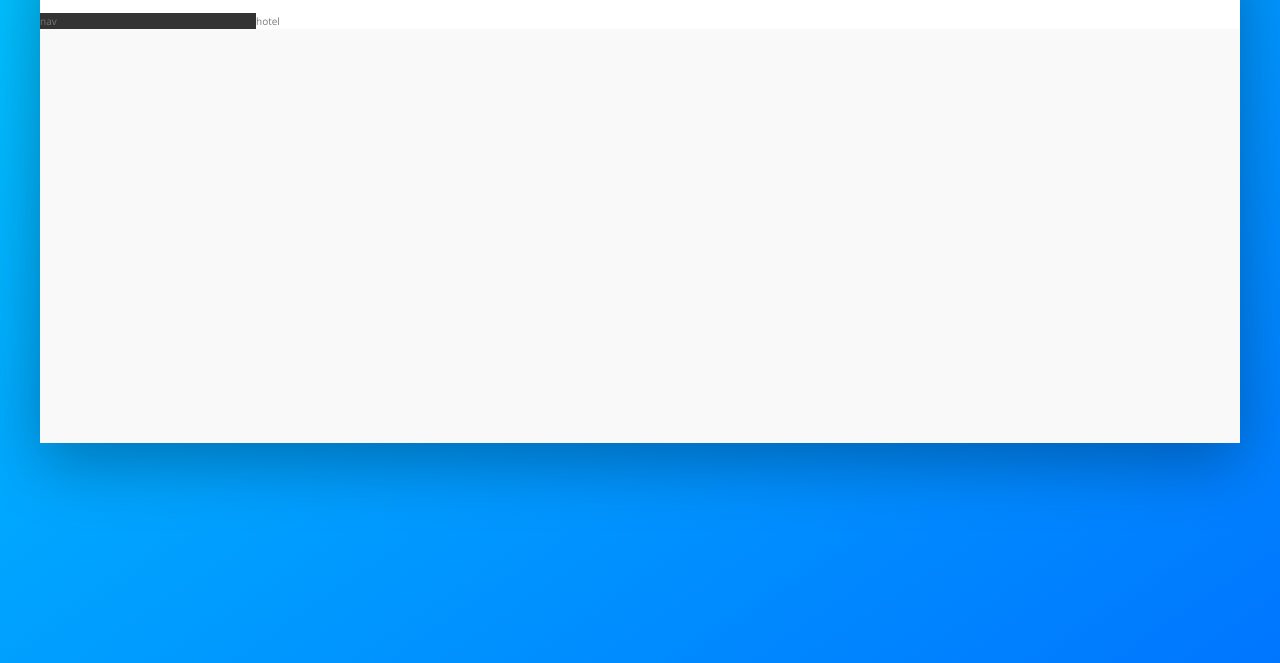
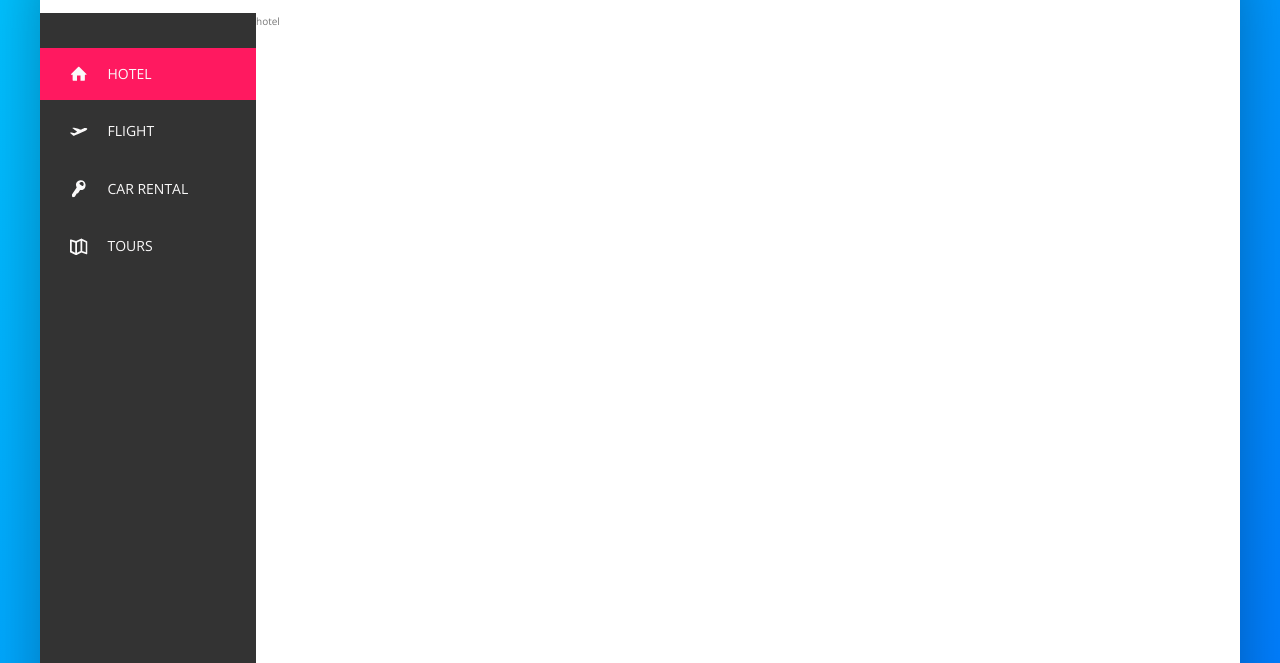
Before and after one commit to PiotrSzponar/bookall, a website: page index.html in a window 1280 px wide. Shown: the part 137-800 px from the top of the page. Drawn offline with nearby package versions, Linux system fonts and the light colour scheme.

Commit message:
Finish side navigation

```diff
--- a/index.html
+++ b/index.html
@@ -1,5 +1,6 @@
 <!DOCTYPE html>
 <html lang="en">
+
 <head>
     <meta charset="UTF-8">
     <meta name="viewport" content="width=device-width, initial-scale=1.0">
@@ -10,6 +11,7 @@
 
     <title>bookall &mdash; Your all-in-one booking app</title>
 </head>
+
 <body>
     <div class="container">
         <header class="header">
@@ -43,7 +45,43 @@
         </header>
         <div class="content">
             <nav class="sidebar">
-                    nav
+                <ul class="side-nav">
+                    <li class="side-nav__item side-nav__item--active">
+                        <a href="#" class="side-nav__link">
+                            <svg class="side-nav__icon">
+                                <use xlink:href="img/sprite.svg#icon-home"></use>
+                            </svg>
+                            <span>Hotel</span>
+                        </a>
+                    </li>
+                    <li class="side-nav__item">
+                        <a href="#" class="side-nav__link">
+                            <svg class="side-nav__icon">
+                                <use xlink:href="img/sprite.svg#icon-aircraft-take-off"></use>
+                            </svg>
+                            <span>Flight</span>
+                        </a>
+                    </li>
+                    <li class="side-nav__item">
+                        <a href="#" class="side-nav__link">
+                            <svg class="side-nav__icon">
+                                <use xlink:href="img/sprite.svg#icon-key"></use>
+                            </svg>
+                            <span>Car rental</span>
+                        </a>
+                    </li>
+                    <li class="side-nav__item">
+                        <a href="#" class="side-nav__link">
+                            <svg class="side-nav__icon">
+                                <use xlink:href="img/sprite.svg#icon-map"></use>
+                            </svg>
+                            <span>Tours</span>
+                        </a>
+                    </li>
+                </ul>
+                <div class="legal">
+                    &copy; 2019 by bookall. All rights reserved.
+                </div>
             </nav>
             <main class="hotel-view">
                 hotel
@@ -51,4 +89,5 @@
         </div>
     </div>
 </body>
+
 </html>
--- a/sass/_base.scss
+++ b/sass/_base.scss
@@ -18,6 +18,7 @@ Grey dark 3: #999
 
 :root {
     --color-primary: #FF1960;
+    --color-primary-bright: #ff6193;
     --color-primary-light: #00c6ff;
     --color-primary-dark: #0072ff;
 
--- a/sass/_components.scss
+++ b/sass/_components.scss
@@ -47,6 +47,7 @@
     &__button {
         border: none;
         background-color: var(--color-grey-light-2);
+        cursor: pointer;
 
         &:focus {
             outline: none;
@@ -117,3 +118,74 @@
         margin-right: 1rem;
     }
 }
+
+///////////////////////////////////////
+// SIDE NAVIGATION
+
+.side-nav {
+    font-size: 1.4rem;
+    list-style: none;
+    margin-top: 3.5rem;
+
+
+    &__item {
+        position: relative;
+
+        &:not(:last-child) {
+            margin-bottom: .5rem;
+        }
+    }
+
+    &__item::before {
+        content: '';
+        position: absolute;
+        top: 0;
+        left: 0;
+        height: 100%;
+        width: 3px;
+        background-color: var(--color-primary);
+        transform: scaleY(0);
+        transition: transform .2s,
+                    width .4s cubic-bezier(1,0,0,1) .2s,
+                    background-color .1s;
+    }
+
+    &__item:hover::before,
+    &__item--active::before {
+        transform: scaleY(1);
+        width: 100%;
+    }
+
+    &__item:active::before {
+        background-color: var(--color-primary-bright);
+    }
+
+    &__link:link,
+    &__link:visited {
+        color: var(--color-grey-light-1);
+        text-decoration: none;
+        text-transform: uppercase;
+        display: block;
+        padding: 1.5rem 3rem;
+        position: relative;
+        z-index: 10;
+
+        display: flex;
+        align-items: center;
+    }
+
+    &__icon {
+        width: 1.75rem;
+        height: 1.75rem;
+        margin-right: 2rem;
+        fill: currentColor;
+    }
+}
+
+.legal {
+    font-size: 1.2rem;
+    color: var(--color-grey-light-4);
+    text-align: center;
+    padding: 2.5rem;
+
+}
--- a/sass/_layout.scss
+++ b/sass/_layout.scss
@@ -27,10 +27,14 @@
 
     flex: 0 0 18%;
 
+    display: flex;
+    flex-direction: column;
+    justify-content: space-between;
 }
 
 .hotel-view {
     background-color: #fff;
+    height: 90rem;
 
     flex: 1;
 }
```
Also changed, not shown: css/style.css. Lines whose indentation alone changed are shown as unchanged.
